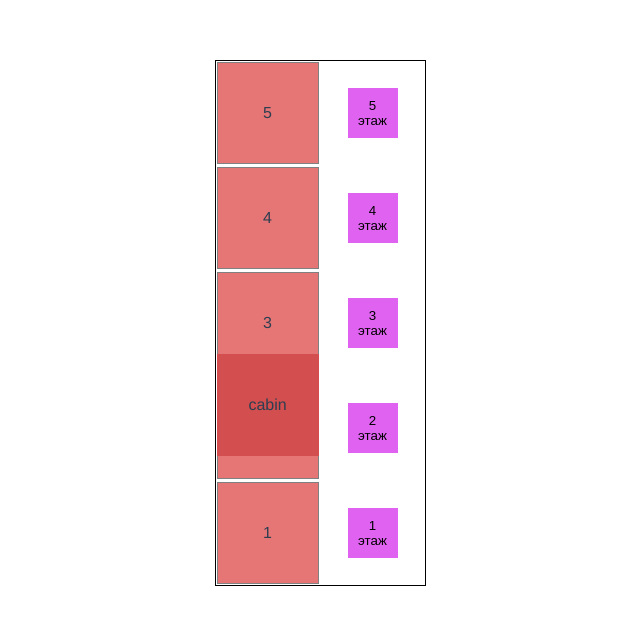
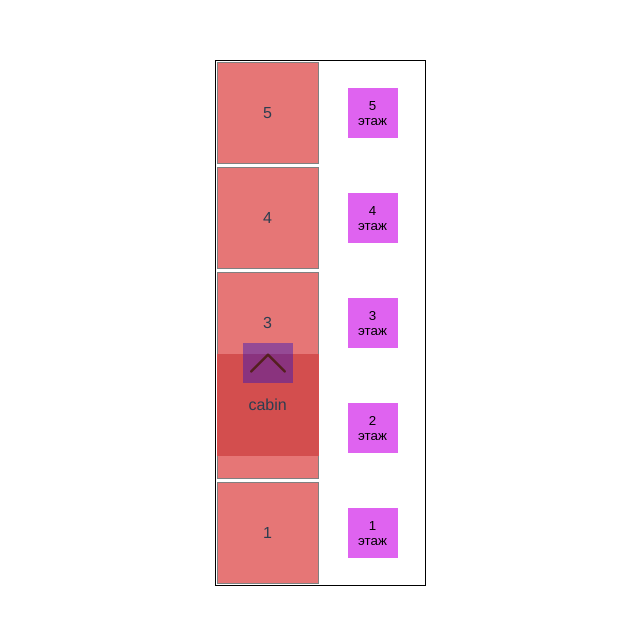
Before and after one commit to blackseliger/elevators, a Vue app: page / in a window 1280 px wide. Both pictures are taken after a click on the button "5 этаж". Shown: the top 622 px of the page, without its empty margins (320-960 px from the left). Built offline with nearby package versions, Linux system fonts and the light colour scheme.

Commit message:
добавил ui иконки, мигание отдыха, динамическое направление пути лифта

```diff
--- a/src/App.vue
+++ b/src/App.vue
@@ -1,16 +1,20 @@
 <template>
-  <LiftCommon/>
+  <LiftCommon :levels="levels"/>
 </template>
 
 <script>
-import LiftCommon from './components/lift.vue'
+import LiftCommon from "./components/lift.vue";
 
 export default {
-  name: 'App',
+  name: "App",
   components: {
-    LiftCommon
-  }
-}
+    LiftCommon,
+  },
+
+  data() {
+    return { levels: [5, 4, 3, 2, 1] };
+  },
+};
 </script>
 
 <style>
--- /dev/null
+++ b/src/components/UiIcon.vue
@@ -0,0 +1,45 @@
+<template>
+  <div class="wrapper__icon">
+  <img class="icon" :alt="icon" :src="iconSrc" />
+  </div>
+</template>
+
+<script>
+const icons = {
+  arrow: require("@/assets/icons/arrow.svg"),
+};
+
+export default {
+  name: "UiIcon",
+
+  props: {
+    icon: {
+      type: String,
+      required: true,
+      validator: (name) => Object.keys(icons).includes(name),
+    },
+  },
+
+  computed: {
+    iconSrc() {
+      return icons[this.icon];
+    },
+  },
+};
+</script>
+
+<style scoped>
+.wrapper__icon {
+  display: inline-flex;
+  width: 24px;
+  height: 24px;
+
+}
+
+
+.icon {
+    width: 100%;
+    height: 100%;
+    /* object-fit: contain; */
+}
+</style>
--- a/src/components/lift.vue
+++ b/src/components/lift.vue
@@ -1,34 +1,62 @@
 <template>
   <div class="lift">
-    <div class="lift__shaft_5 lift__shaft">5</div>
-    <div class="lift__shaft_4 lift__shaft">4</div>
-    <div class="lift__shaft_3 lift__shaft">3</div>
-    <div class="lift__shaft_2 lift__shaft">2</div>
-    <div class="lift__shaft_1 lift__shaft">1</div>
-    <div class="lift__shaft_cabin lift__shaft" :style="classMove" ref="cabin">
-      cabin
+    <div
+      v-for="level in levels"
+      :key="`${level}-lift`"
+      :class="`lift__shaft_${level} lift__shaft`"
+    >
+      {{ level }}
     </div>
 
-    <ui-button :value="5" v-model:selected="selected" class="lift__button_5"
-      >5 этаж</ui-button
+    <div
+      class="lift__shaft_cabin lift__shaft"
+      :class="{ lift__shaft_cabin_blinker: blink }"
+      :style="classMove"
+      ref="cabin"
     >
-    <ui-button :value="4" v-model:selected="selected" class="lift__button_4"
-      >4 этаж</ui-button
-    >
-    <ui-button :value="3" v-model:selected="selected" class="lift__button_3"
-      >3 этаж</ui-button
-    >
-    <ui-button :value="2" v-model:selected="selected" class="lift__button_2"
-      >2 этаж</ui-button
-    >
-    <ui-button :value="1" v-model:selected="selected" class="lift__button_1"
-      >1 этаж</ui-button
+      <ui-icon
+        style="
+          position: absolute;
+          transform: rotate(270deg);
+          top: -17px;
+          background-color: #2711c1b3;
+          width: 40px;
+          height: 50px;
+          opacity: 0.6;
+        "
+        :icon="`arrow`"
+        v-show="showDirect === 'up' ? true : false"
+      />
+      cabin
+      <ui-icon
+        style="
+          position: absolute;
+          transform: rotate(90deg);
+          top: 68%;
+          background-color: #2711c1b3;
+          width: 40px;
+          height: 50px;
+          opacity: 0.6;
+        "
+        :icon="`arrow`"
+        v-show="showDirect === 'down' ? true : false"
+      />
+    </div>
+
+    <ui-button
+      v-for="level in levels"
+      :key="`${level}-button`"
+      :value="level"
+      v-model:selected="selected"
+      :class="`lift__button_${level}`"
+      >{{ level }} этаж</ui-button
     >
   </div>
 </template>
 
 <script>
 import UiButton from "@/components/UiButton.vue";
+import UiIcon from "@/components/UiIcon.vue";
 
 // фактический параметр задания. В нашем случае работаем с 5 этажами.
 const amountFloor = 5;
@@ -39,6 +67,14 @@ export default {
 
   components: {
     UiButton,
+    UiIcon,
+  },
+
+  props: {
+    levels: {
+      type: Array,
+      required: true,
+    },
   },
 
   data() {
@@ -54,11 +90,12 @@ export default {
       // класс с опциями, для движения кабины
       classMove: null,
       // ожидаемые актуальные координаты прибытия кабины
-      coords: null,
+      showDirect: null,
       // индекс сет интервала когда запускается работа лифта.
       indexStart: false,
       // находится ли в движении
       move: false,
+      blink: false,
     };
   },
 
@@ -71,23 +108,23 @@ export default {
           (amountValuesH * 0.01)
       );
 
-      console.log(this.move, this.pause.rest, coords, this.queue[0]?.coords);
-
       this.classMove = {
         top: `${this.queue[0]?.coords}%`,
         transition: `top ${this.queue[0]?.speed}s ease-in-out`,
       };
+
       this.move = true;
+      this.showDirect = this.queue[0]?.direction;
 
       if (this.pause.rest) return null;
-
       if (coords === this.queue[0]?.coords && this.move) {
         this.move = false;
         this.pause.rest = true;
-
+        this.blink = true;
         setTimeout(() => {
           this.move = false;
           this.pause.rest = false;
+        this.blink = false;
           this.queue.shift();
         }, 3000);
       }
@@ -119,11 +156,12 @@ export default {
             coords: 100 - Math.floor((actualFloor * 100) / amountFloor),
           });
         } else {
-          console.log("запустился второй случай");
           this.queue.push({
             actualFloor: actualFloor,
             // расчет скорости для анимации, должен всегда 1 этаж в секунду
-            speed: Math.abs(actualFloor - (prevFloor + 1)),
+            // speed: Math.abs(actualFloor - (prevFloor + 1)),
+            speed: Math.abs(actualFloor - prevFloor),
+
             // установка направления поездки
             direction: actualFloor > prevFloor ? "up" : "down",
             coords: 100 - Math.floor((actualFloor * 100) / amountFloor),
@@ -136,10 +174,8 @@ export default {
         // вариант если дальше работать через метод
         // каждую секунду вызывает метод для проверка
         if (this.indexStart === false) {
-          console.log("запустился метод");
           this.indexStart = setInterval(() => {
             this.pushLift();
-            console.log("метод запускается каждую секунду");
           }, 1000);
         }
       },
@@ -185,18 +221,14 @@ export default {
     position: absolute;
     background-color: rgb(211, 78, 78);
     top: 80%;
-    // проверить динамически ли завит от количества этажей...
-    /* const left */
     left: 1px;
     width: 100px;
     height: 100px;
-    // transition: top 5s ease-in-out;
     border: 1px solid #d34e4e;
   }
 
-  &__shaft_cabin_move {
-    // top: calc(105px + 1px);
-    // top: 60%;
+  &__shaft_cabin_blinker {
+    animation: blinker 1s step-start infinite;
   }
 
   &__shaft_5 {
@@ -243,5 +275,12 @@ export default {
   &__button_1 {
     grid-area: control1;
   }
+
+  @keyframes blinker {
+    50% {
+      opacity: 0.5;
+    }
+    // придумать что то получше
+  }
 }
 </style>
```
Also changed, not shown: src/assets/icons/10632066661535694868 (1).svg (added), src/assets/icons/arrow.svg (added).
